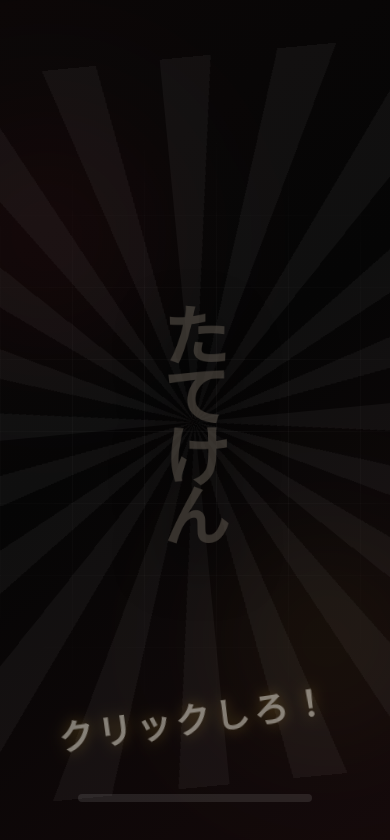
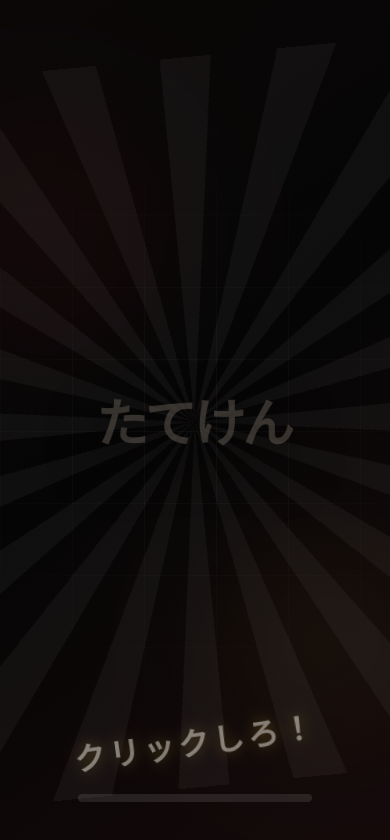
Before and after one commit to tatekennn/Tatekenmes, a Next.js app: page /tateken in a window 390 px wide. Shown: the top 840 px of the page. Built offline with nearby package versions, Linux system fonts and the light colour scheme.

Commit message:
feat: たてけんページのスマホ対応
ダブルタップズーム無効(touch-action)・引っぱり更新抑制(overscroll-behavior)、
縦画面での文字サイズ調整・CTAはみ出し防止・パチンコ電飾の球サイズ縮小。

```diff
--- a/src/app/globals.css
+++ b/src/app/globals.css
@@ -15,6 +15,9 @@ html,
 body {
   min-height: 100%;
   margin: 0;
+  overflow-x: hidden;
+  /* スマホでの引っぱり更新・バウンスを抑える */
+  overscroll-behavior: none;
 }
 
 body {
@@ -29,6 +32,7 @@ body {
     Georgia,
     serif;
   overflow: hidden;
+  -webkit-text-size-adjust: 100%;
 }
 
 button {
@@ -168,6 +172,8 @@ button {
   cursor: pointer;
   user-select: none;
   -webkit-tap-highlight-color: transparent;
+  /* 連打時のダブルタップズーム遅延をなくす */
+  touch-action: manipulation;
   background:
     radial-gradient(
       circle at 50% 45%,
@@ -292,6 +298,9 @@ button {
   animation: cta-blink 0.85s steps(2, jump-none) infinite;
   pointer-events: none;
   z-index: 3;
+  max-width: 94vw;
+  text-align: center;
+  white-space: nowrap;
 }
 
 .haki-cta--max {
@@ -732,8 +741,26 @@ button {
     letter-spacing: -0.14em;
   }
 
+  /* たてけんは縦画面でも横並びのまま、画面幅に収まるよう縮める */
   .haki--name {
-    font-size: 22vw;
-    letter-spacing: -0.1em;
+    writing-mode: horizontal-tb;
+    font-size: 17vw;
+    letter-spacing: -0.06em;
+  }
+
+  .haki-cta {
+    font-size: clamp(1.5rem, 8vw, 3rem);
+    bottom: clamp(2.4rem, 12vh, 5rem);
+  }
+
+  .haki-cta--max {
+    font-size: clamp(1.9rem, 10vw, 3.4rem);
+    letter-spacing: 0.24em;
+  }
+
+  /* パチンコ電飾は小さめの球でスマホ幅に馴染ませる */
+  .jackpot-bulbs {
+    height: 20px;
+    background-size: 26px 26px;
   }
 }
```
